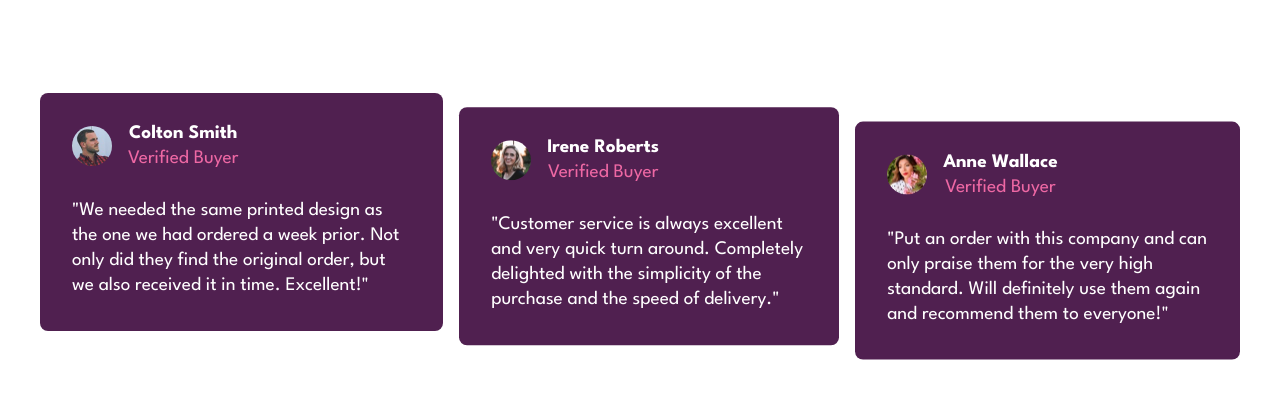
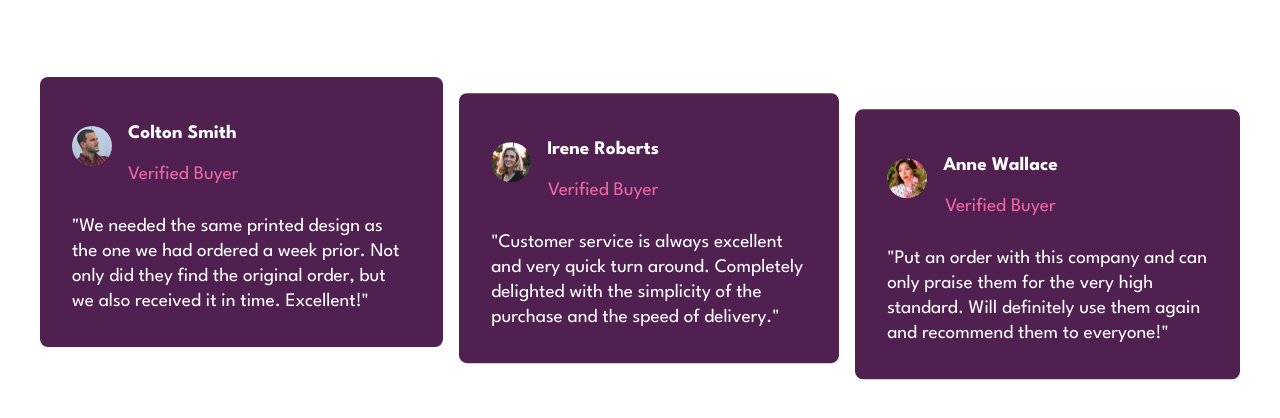
Before and after one commit to Zdravko93/CSS-Flexbox-social_proof_section, a plain HTML site: page index.html in a window 1280 px wide. Shown: the part 354-772 px from the top of the page. Drawn offline with Linux system fonts and the light colour scheme.

Commit message:
Update index.html

```diff
--- a/index.html
+++ b/index.html
@@ -15,11 +15,9 @@
 
 <body>
   <main>
-<!--     <div class="bg-pattern-bottom"></div>
-    <div class="bg-pattern-top"></div> -->
     <section class="container upper">
       <section class="main-description">
-        <h1 class="main-title">10,000+ of our <br> <span class="span-title">users love our</span> products.</h1>
+        <h1 class="main-title">10,000+ of our <span class="span-title">users love our</span> products.</h1>
         <p class="main-text">
           We only provide great products combined with excellent customer service.
           See what our satisfied customers are saying about our services.
@@ -27,7 +25,7 @@
       </section>
 
       <section class="users-feedback">
-        <article class="users-feedback__stars" >
+        <article class="users-feedback__stars">
           <section>
             <article>
               <img src="images/icon-star.svg" alt="">
@@ -68,19 +66,13 @@
       </section>
     </section>
 
-    <!--Users-->
     <section class="container">
-      <section class="testimonial-cards" aria-hidden="true">
+      <section class="testimonial-cards">
         <article class="testimonial-card">
           <section class="flex-layout">
-            <section>
-              <figure>
             <img src="images/image-colton.jpg" alt="User Image">
-                <figcaption></figcaption>
-              </figure>
-            </section>
             <section class="user-data">
-              <h6 class="user-name-title">Colton Smith</h6>
+              <h2 class="user-name-title">Colton Smith</h2>
               <p class="user-status">Verified Buyer</p>
             </section>
           </section>
@@ -97,14 +89,9 @@
 
         <article class="testimonial-card">
           <section class="flex-layout">
-            <section>
-              <figure>
             <img src="images/image-irene.jpg" alt="User Image">
-                <figcaption></figcaption>
-              </figure>
-            </section>
             <section class="user-data">
-              <h6 class="user-name-title">Irene Roberts</h6>
+              <h2 class="user-name-title">Irene Roberts</h2>
               <p class="user-status">Verified Buyer</p>
             </section>
           </section>
@@ -120,14 +107,9 @@
 
         <article class="testimonial-card">
           <section class="flex-layout">
-            <section>
-              <figure>
             <img src="images/image-anne.jpg" alt="User Image">
-                <figcaption></figcaption>
-              </figure>
-            </section>
             <section class="user-data">
-              <h6 class="user-name-title">Anne Wallace</h6>
+              <h2 class="user-name-title">Anne Wallace</h2>
               <p class="user-status">Verified Buyer</p>
             </section>
           </section>
```
Lines whose indentation alone changed are shown as unchanged.
